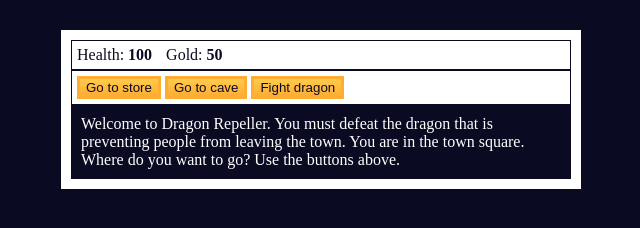
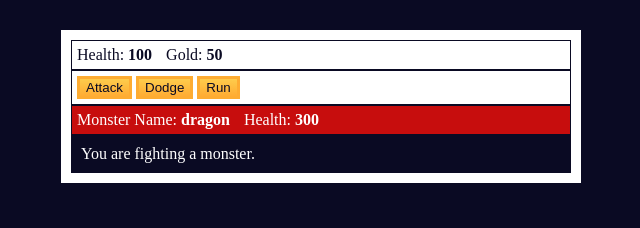
Before and after one commit to patrikkusnir1/FCC-Javascript-projects, a plain HTML site: page index.html in a window 1280 px wide. Both pictures are taken after a click on the button "Fight dragon". Shown: the whole page, without its empty margins (319-959 px from the left). Drawn offline with Linux system fonts and the light colour scheme.

Commit message:
added monsters and attacks function

```diff
--- a/index.html
+++ b/index.html
@@ -19,8 +19,8 @@
             <button id="button3">Fight dragon</button>
         </div>
         <div id="monsterStats">
-            <span class="stat">Monster Name: <strong><span></span></strong></span>
-            <span class="stat">Health: <strong><span></span></strong></span>
+            <span class="stat">Monster Name: <strong><span id="monsterName"></span></strong></span>
+            <span class="stat">Health: <strong><span id="monsterHealth"></span></strong></span>
         </div>
         <div id="text">
             Welcome to Dragon Repeller. You must defeat the dragon that is preventing people from leaving the town. You
--- a/script.js
+++ b/script.js
@@ -5,6 +5,7 @@ let currentWeapon = 0;
 let fighting;
 let monsterHealth;
 let inventory = ["stick"];
+
 const button1 = document.querySelector("#button1");
 const button2 = document.querySelector("#button2");
 const button3 = document.querySelector("#button3");
@@ -15,22 +16,18 @@ const goldText = document.querySelector("#goldText");
 const monsterStats = document.querySelector("#monsterStats");
 const monsterName = document.querySelector("#monsterName");
 const monsterHealthText = document.querySelector("#monsterHealth");
-const weapons = [{
-    name: "stick",
-    power: 5
-},
-{
-    name: "dagger",
-    power: 30
-},
-{
-    name: "claw hammer",
-    power: 50
-},
-{
-    name: "sword",
-    power: 100
-}];
+const weapons = [
+    { name: "stick", power: 5 },
+    { name: "dagger", power: 30 },
+    { name: "claw hammer", power: 50 },
+    { name: "sword", power: 100 }
+];
+const monsters = [
+    { name: "slime", level: 2, health: 15 },
+    { name: "fanged beast", level: 8, health: 60 },
+    { name: "dragon", level: 20, health: 300 },
+]
+
 const locations = [
     {
         name: "town square",
@@ -49,6 +46,12 @@ const locations = [
         "button text": ["Fight slime", "Fight fanged beast", "Go to town square"],
         "button functions": [fightSlime, fightBeast, goTown],
         text: "You enter the cave. You see some monsters."
+    },
+    {
+        name: "fight",
+        "button text": ["Attack", "Dodge", "Run"],
+        "button functions": [attack, dodge, goTown],
+        text: "You are fighting a monster."
     }
 ];
 // initialize buttons
@@ -77,9 +80,7 @@ function goStore() {
 function goCave() {
     update(locations[2])
 }
-function fightDragon() {
 
-}
 
 function buyHealth() {
     if (gold >= 10) {
@@ -112,19 +113,50 @@ function buyWeapon() {
     }
 }
 
-function fightSlime() {
-
-}
-
-function fightBeast() {
-
-}
-
 function sellWeapon() {
     if (inventory.length > 1) {
         gold += 15;
         goldText.innerText = gold;
         let currentWeapon = inventory.shift();
         text.innerText = "You sold a " + currentWeapon + ".";
+        text.innerText += " In your inventory you have: " + inventory
+    } else {
+        text.innerText = "Don't sell your only weapon!"
     }
 }
+
+function fightSlime() {
+    fighting = 0;
+    goFight()
+}
+
+function fightBeast() {
+    fighting = 1;
+    goFight();
+}
+function fightDragon() {
+    fighting = 2;
+    goFight();
+}
+
+function goFight() {
+    update(locations[3]);
+    monsterHealth = monsters[fighting].health;
+    monsterStats.style.display = "block";
+    monsterName.innerText = monsters[fighting].name;
+    monsterHealthText.innerText = monsterHealth;
+
+}
+
+
+
+function attack() {
+    text.innerText = "The " + monsters[fighting].name + " attacks.";
+    text.innerText += " You attack it with your " + weapons[currentWeapon].name + ".";
+    health -= monsters[fighting].level;
+    monsterHealth -= weapons[currentWeapon].power + Math.floor(Math.random() * xp) + 1;
+}
+
+function dodge() {
+
+}
```
